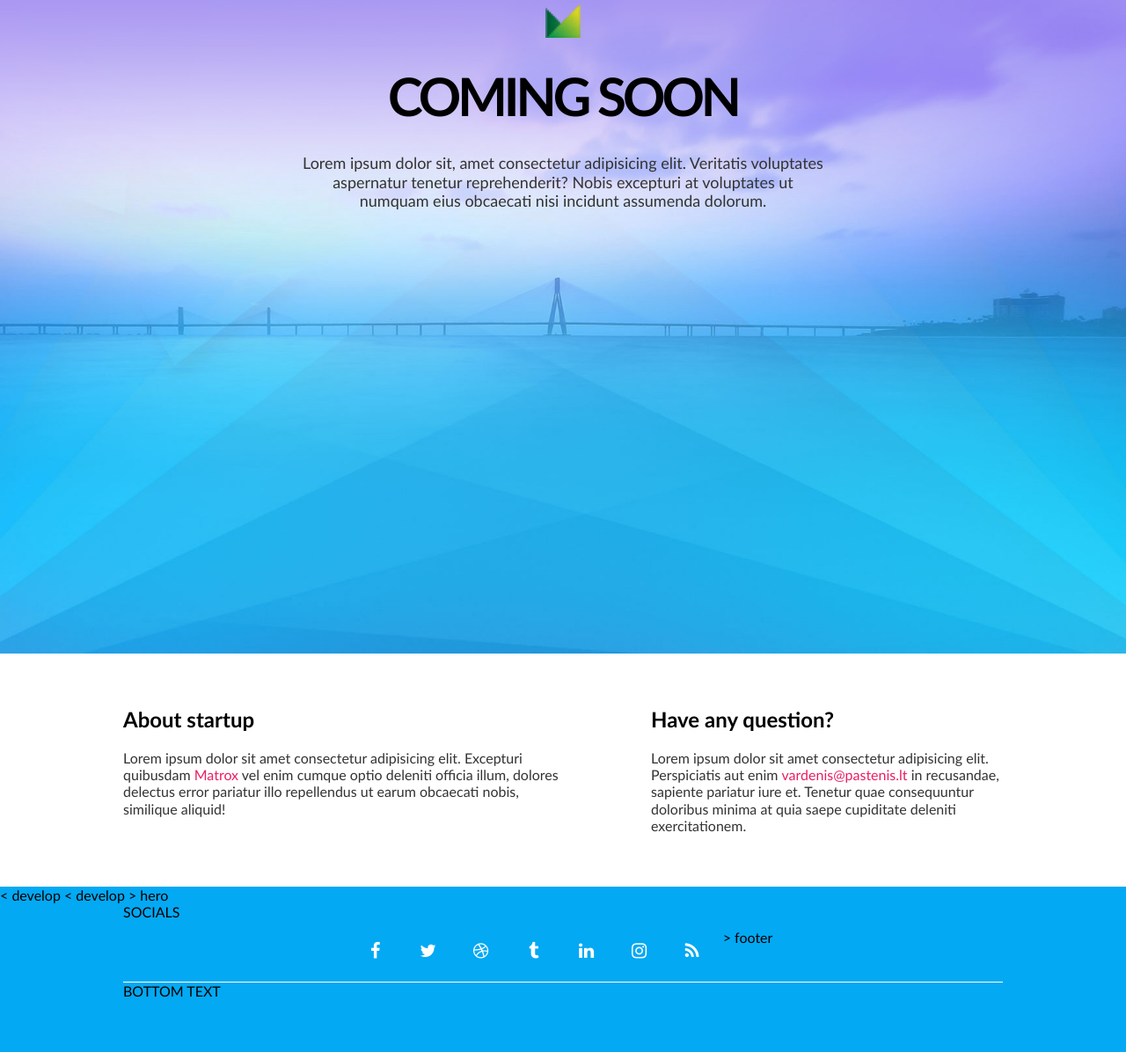
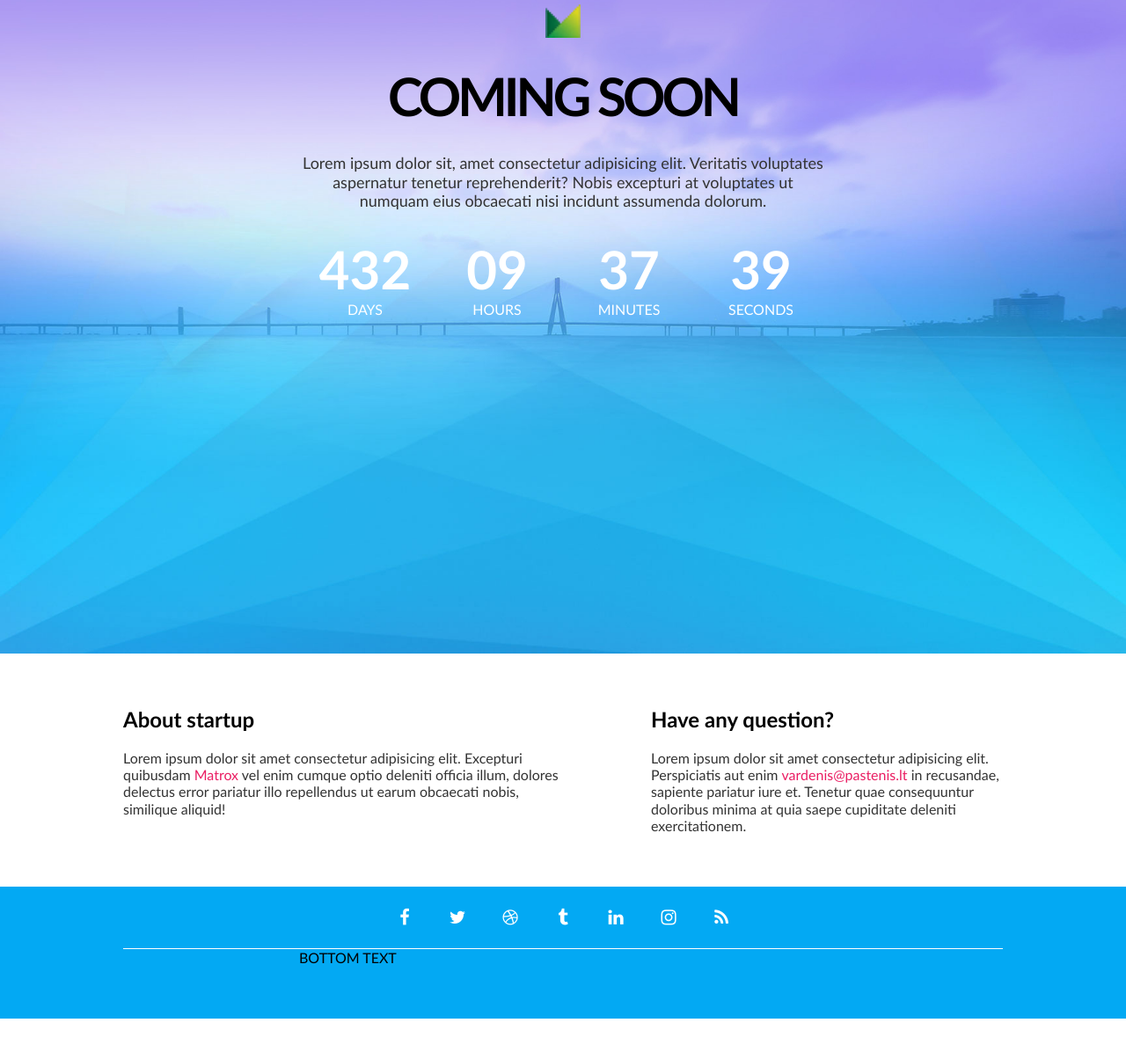
Before and after one commit to Diflina/18, a website: page index.html in a window 1280 px wide. Shown: the part 57-1253 px from the top of the page at 88% size. After the commit the page ends 1215 px from the top, so only its background shows below. Drawn offline with Linux system fonts and the light colour scheme.

Commit message:
clock #4

```diff
--- /dev/null
+++ b/css/components/clock.css
@@ -0,0 +1,27 @@
+.clock {
+    display:flex;
+    flex-wrap: wrap;
+    gap: 30px 0px;
+    text-align: center;
+    color: #fff;
+}
+
+.clock > .time {
+    width: 25%;
+}
+
+.clock > .time > .value {
+    font-size: 60px;
+    font-weight: bold;
+}
+
+.clock > .time > .label {
+    font-size: 16px;
+    text-transform: uppercase;
+}
+
+@media (max-width: 560px) {
+    .clock > .time {
+        width: 50%;
+    }
+}
--- a/css/pages/home.css
+++ b/css/pages/home.css
@@ -4,6 +4,7 @@
 /* 3rd-party */
 @import '../3rd-party/font-awesome.min.css';
 /*components */
+@import '../components/clock.css';
 
 /* CUSTOM STYLE BELLOW THIS COMMENT LINE */
 
--- a/index.html
+++ b/index.html
@@ -21,6 +21,24 @@
             <img class="logo" src="./img/favicon-start.png" alt="Logo">
             <h1 class="main-title">Coming soon</h1>
             <p class="main-description">Lorem ipsum dolor sit, amet consectetur adipisicing elit. Veritatis voluptates aspernatur tenetur reprehenderit? Nobis excepturi at voluptates ut numquam eius obcaecati nisi incidunt assumenda dolorum.</p>
+            <div class="clock">
+                <div class="time">
+                    <div class="value">432</div>
+                    <div class="label">Days</div>
+                </div>
+                <div class="time">
+                    <div class="value">09</div>
+                    <div class="label">Hours</div>
+                </div>
+                <div class="time">
+                    <div class="value">37</div>
+                    <div class="label">Minutes</div>
+                </div>
+                <div class="time">
+                    <div class="value">39</div>
+                    <div class="label">Seconds</div>
+                </div>
+            </div>
         </div>
     </section>
 
@@ -38,11 +56,6 @@
     </main>
 
     <footer class="container bg-main">
-< develop
-< develop
-> hero
-        <div class="row">
-            SOCIALS
         <div class="row socials">
             <a href="#" target="_blank" class="fa fa-facebook"></a>
             <a href="#" target="_blank" class="fa fa-twitter"></a>
@@ -51,7 +64,6 @@
             <a href="#" target="_blank" class="fa fa-linkedin"></a>
             <a href="#" target="_blank" class="fa fa-instagram"></a>
             <a href="#" target="_blank" class="fa fa-rss"></a>
-> footer
         </div>
         <div class="short-row">
             BOTTOM TEXT
```
